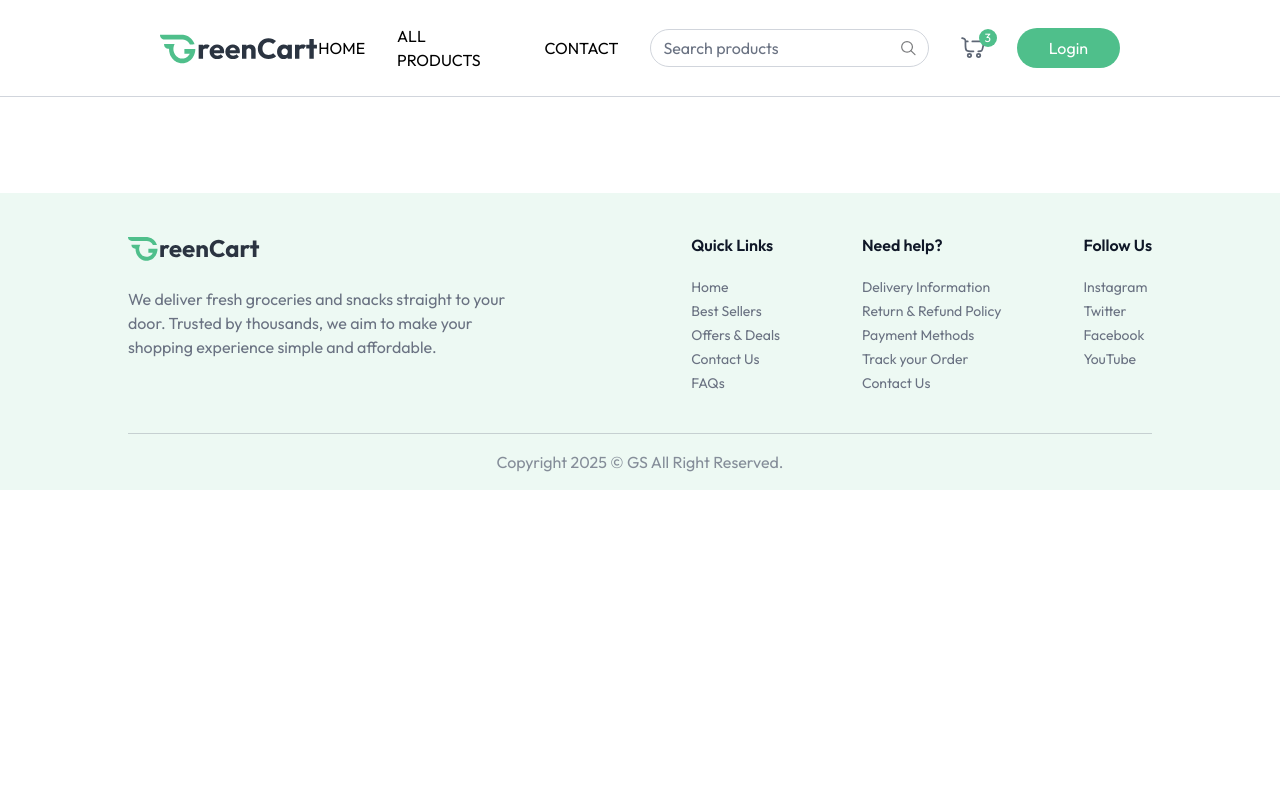
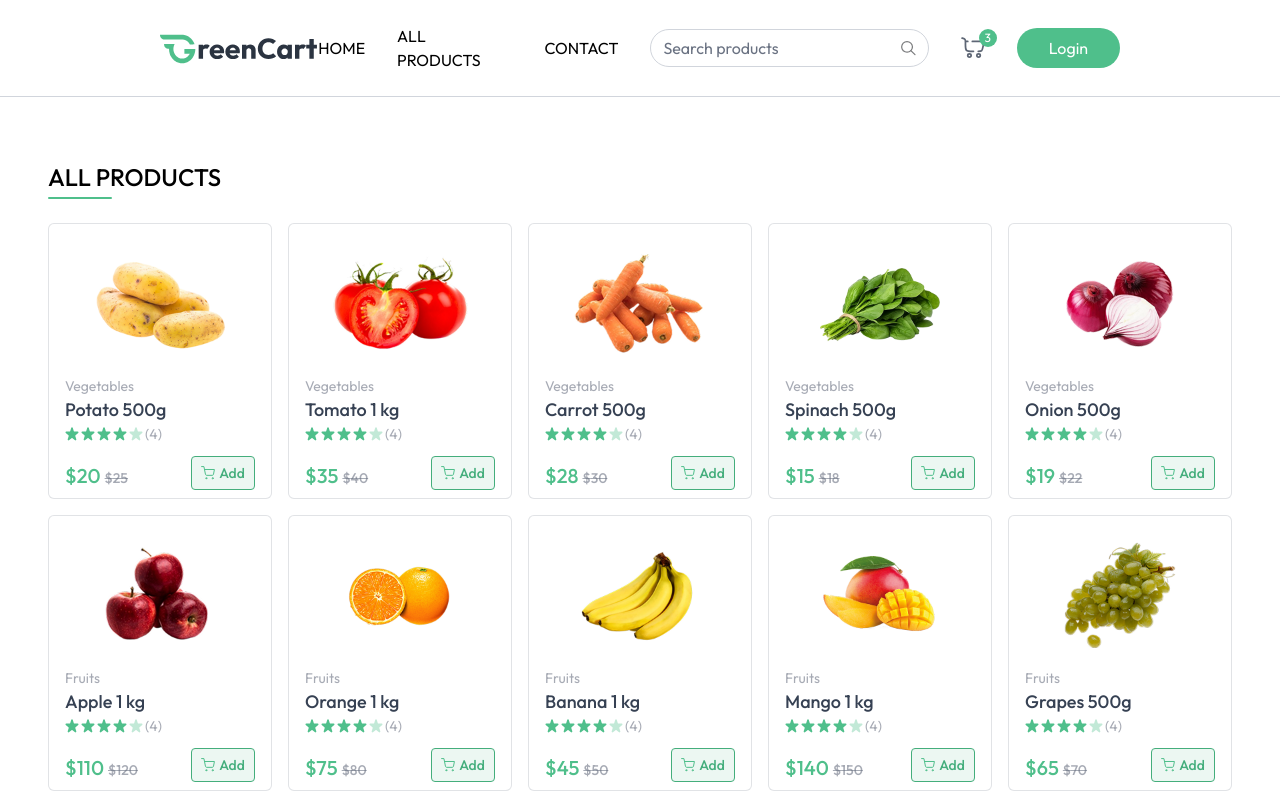
Before and after one commit to garima-singal/GreenCart, a React (Vite) app in the folder client/: page /products in a window 1280 px wide. Shown: the top 800 px of the page. Built offline with nearby package versions, Linux system fonts and the light colour scheme.

Commit message:
All products page

```diff
--- a/client/src/App.jsx
+++ b/client/src/App.jsx
@@ -6,6 +6,7 @@ import Home from "./pages/Home";
 import Footer from './components/Footer';
 import { useAppContext } from './context/AppContext';
 import Login from './components/Login';
+import AllProducts from './pages/AllProducts';
 
 const App = () => {
     const isSellerPath = useLocation().pathname.includes("seller");
@@ -13,11 +14,13 @@ const App = () => {
   return (
     <div>
       {isSellerPath ?null :<Navbar/>}
-       {showUserLogin ? <Login/> : null}
+      {showUserLogin ? <Login/> : null}
+
       <Toaster />
       <div className={'${isSellerPath ? " " :"px-6 md:px-16 lg:px-24 xl:px-32"}'} />
         <Routes>
           <Route path= '/' element = {<Home/>} />
+          <Route path= '/products' element = {<AllProducts/>} />
         </Routes>
         <div>
          {!isSellerPath && <Footer/>}
--- a/client/src/context/AppContext.jsx
+++ b/client/src/context/AppContext.jsx
@@ -13,7 +13,7 @@ export const AppContextProvider = ({ children }) => {
   const [isSeller , setIsSeller] = useState(false)
   const [showUserLogin, setShowUserLogin] = useState(false)
   const [products , setProducts] = useState([])
-
+  const [searchQuery , setSearchQuery] = useState({})
   const [cartItems , setCartItems] = useState({})
 //fetch all products
   const fetchProducts = async()=>{
@@ -132,7 +132,9 @@ const updateCartItem = (itemID, quantity) => {
        cartItems,
        addToCart ,
        updateCartItem ,
-       removeFromCart
+       removeFromCart,
+       searchQuery,
+       setSearchQuery
       };
  return (
     <AppContext.Provider value={value} >
--- /dev/null
+++ b/client/src/pages/AllProducts.jsx
@@ -0,0 +1,84 @@
+// import React, { useEffect } from 'react'
+// import { useAppContext } from '../context/AppContext.jsx';
+// import ProductCard from '../components/ProductCard.jsx';
+
+
+// const AllProducts = () => {
+//     const {products , searchQuery} = useAppContext();
+//     const {filterProducts ,  setFilterProducts} = useState([])
+
+//     useEffect(()=>{
+//         if(searchQuery.length>0) {
+//             setFilterProducts(products.filter(
+//                 product=>product.name.toLowerCase().includes(searchQuery.toLowerCase())
+
+//             ))}else{
+//                setFilterProducts (products)
+//             }
+//     },[products,searchQuery])
+
+//   return (
+//     <div className='mt-16 flex flex-col'>
+//       <div className='flex flex-col items-end w-max'>
+//          <p className='text-2xl font-medium uppercase md:px-12 px-4'>All Products</p>
+//          <div className='w-16 h-0.5 bg-[#4fbf8b] rounded-full'></div>
+
+//          <div>
+//              {filterProducts.filter((product)=>product.inStock).map((product,index)=>(
+//                    <ProductCard key = {index}  product={product}/>
+//              ))}
+//          </div>
+//       </div>
+//     </div>
+//   )
+// }
+
+// export default AllProducts
+
+
+
+import React, { useEffect, useState } from "react";
+import { useAppContext } from "../context/AppContext.jsx";
+import ProductCard from "../components/ProductCard.jsx";
+
+const AllProducts = () => {
+  const { products, searchQuery } = useAppContext();
+  const [filterProducts, setFilterProducts] = useState([]);
+
+  useEffect(() => {
+    if (searchQuery && searchQuery.length > 0) {
+      setFilterProducts(
+        products.filter((product) =>
+          product.name.toLowerCase().includes(searchQuery.toLowerCase())
+        )
+      );
+    } else {
+      setFilterProducts(products);
+    }
+  }, [products, searchQuery]);
+
+  return (
+    <div className="mt-16 px-4 md:px-12">
+      {/* Heading */}
+      <div className="flex flex-col items-start w-max">
+        <p className="text-2xl font-medium uppercase">All Products</p>
+        <div className="w-16 h-0.5 bg-[#4fbf8b] rounded-full mt-1"></div>
+      </div>
+
+      {/* Product Grid */}
+      <div className="flex flex-wrap gap-4 mt-6">
+        {filterProducts && filterProducts.length > 0 ? (
+          filterProducts
+            .filter((product) => product.inStock)
+            .map((product, index) => (
+              <ProductCard key={index} product={product} />
+            ))
+        ) : (
+          <p className="text-gray-500 mt-6">No products found.</p>
+        )}
+      </div>
+    </div>
+  );
+};
+
+export default AllProducts;
```
Also changed, not shown: client/src/components/ProductCard.jsx (+0 -161 lines).
